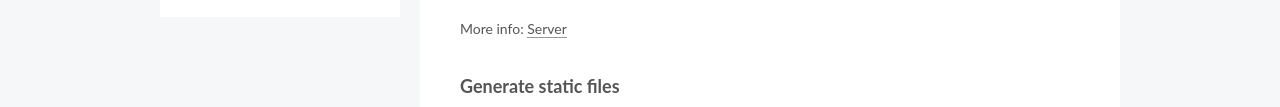
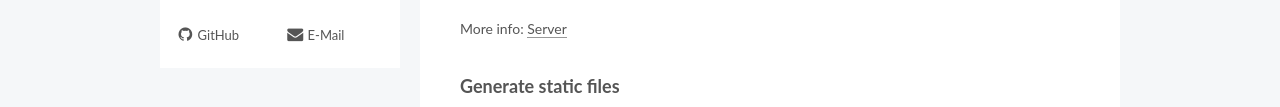
Before and after one commit to heflat/heflat.github.io, a plain HTML site: page 2018/04/14/hello-world/index.html in a window 1280 px wide. Both pictures are taken after a click on the item "站点概览". Shown: the part 608-715 px from the top of the page. Drawn offline with Linux system fonts and the light colour scheme.

Commit message:
Site updated: 2018-04-14 11:37:35

```diff
--- a/2018/04/14/hello-world/index.html
+++ b/2018/04/14/hello-world/index.html
@@ -450,6 +450,22 @@
 
 
 
+            <div class="links-of-author motion-element">
+
+                  <span class="links-of-author-item">
+                    <a href="https://github.com/heflat" target="_blank" title="GitHub">
+
+                        <i class="fa fa-fw fa-github"></i>GitHub</a>
+                  </span>
+
+                  <span class="links-of-author-item">
+                    <a href="iheflat@gmail.com" target="_blank" title="E-Mail">
+
+                        <i class="fa fa-fw fa-envelope"></i>E-Mail</a>
+                  </span>
+
+            </div>
+
 
 
 
--- a/css/main.css
+++ b/css/main.css
@@ -1823,7 +1823,7 @@ pre .javascript .function {
   width: 4px;
   height: 4px;
   border-radius: 50%;
-  background: #8b552f;
+  background: #b59ea1;
 }
 .links-of-blogroll {
   font-size: 13px;
```
Also changed, not shown: archives/2018/04/index.html (+16 -0 lines), archives/2018/index.html (+16 -0 lines), archives/index.html (+16 -0 lines), index.html (+16 -0 lines).
